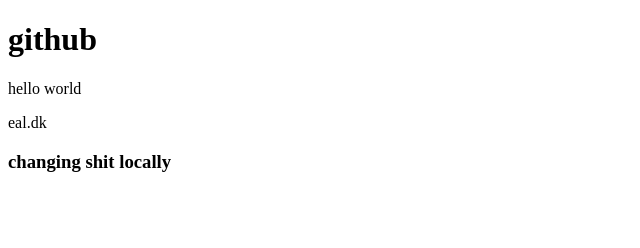
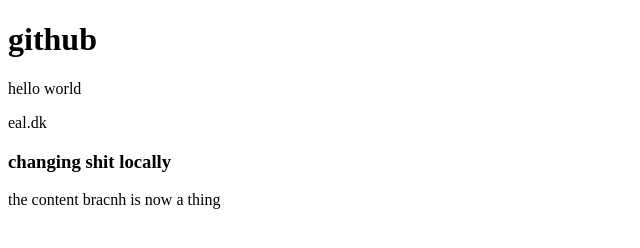
Before and after one commit to kallevonbach/kallevonbach.github.io, a plain HTML site: page index.html in a window 1280 px wide. Shown: the whole page, without its empty margins (0-640 px from the left). Drawn offline with Linux system fonts and the light colour scheme.

Commit message:
sdas
sadasd

```diff
--- a/index.html
+++ b/index.html
@@ -7,5 +7,6 @@
 <p>hello world</p>
 eal.dk
 <h3>changing shit locally</h3>
+<p>the content bracnh is now a thing</p>
 </body>
 </html>
```
